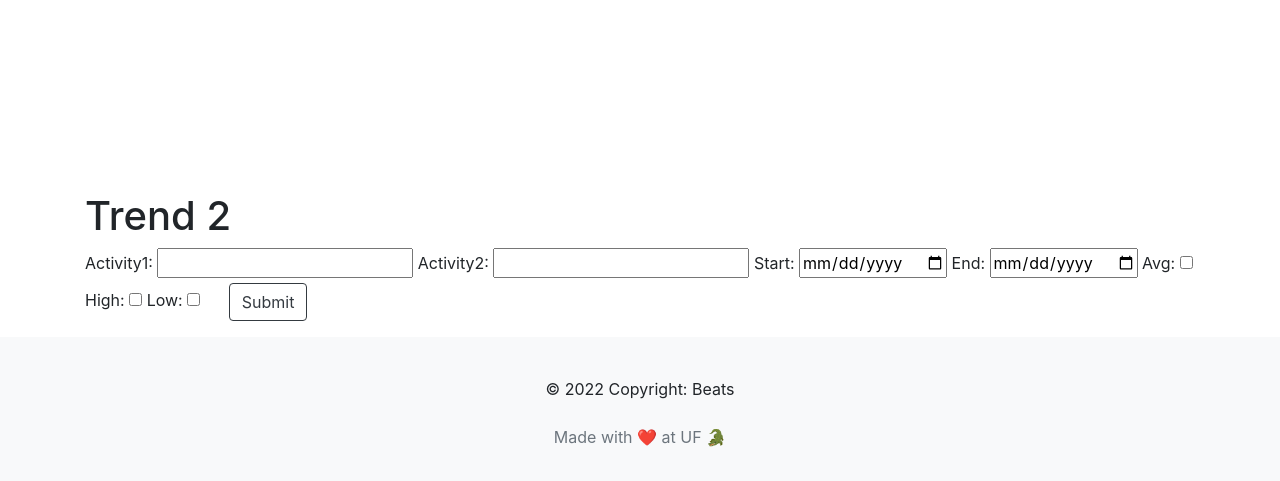
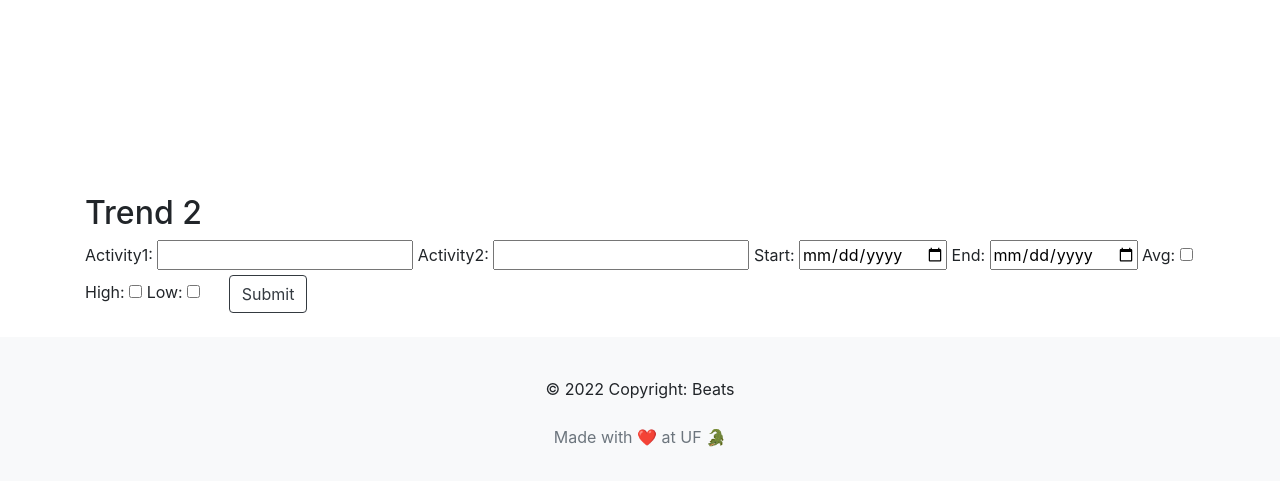
Before and after one commit to charlieforward9/beat_foundation, a Django app: page /trend2/ in a window 1280 px wide. Shown: the part 319-800 px from the top of the page. Run offline with Django 4.2, Linux system fonts and the light colour scheme; the visitor is signed in with stand-in values (Sample User, id 1); some libraries are stand-ins or nearby versions.

Commit message:
q2 UI fix

```diff
--- a/BEAT_PROJECT/myapp/Templates/trend2.html
+++ b/BEAT_PROJECT/myapp/Templates/trend2.html
@@ -2,11 +2,11 @@
 
 {% extends 'base.html' %}
 {% block content %}
-<div class="container">
-  <h1> Trend 2</h1>
+<div class="container mb-4">
   <div class="row">
     {{ plot_div | safe}}
   </div>
+  <h2> Trend 2</h2>
   <form method="POST">
     {% csrf_token %}
     {{ form }}
```
